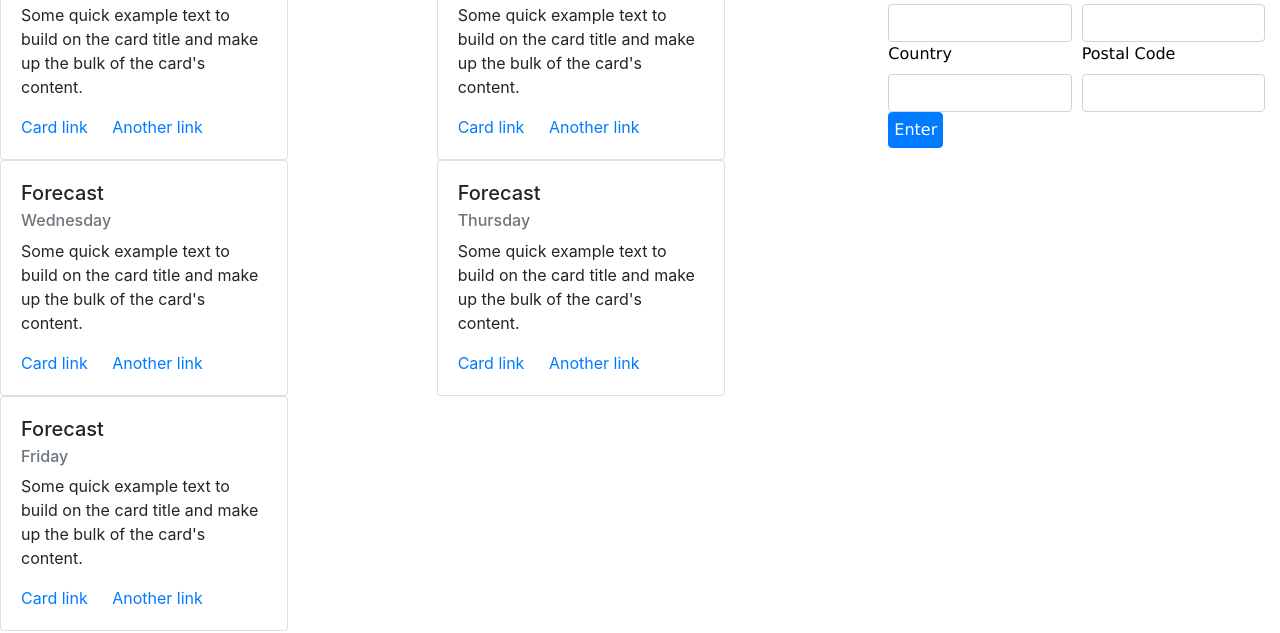
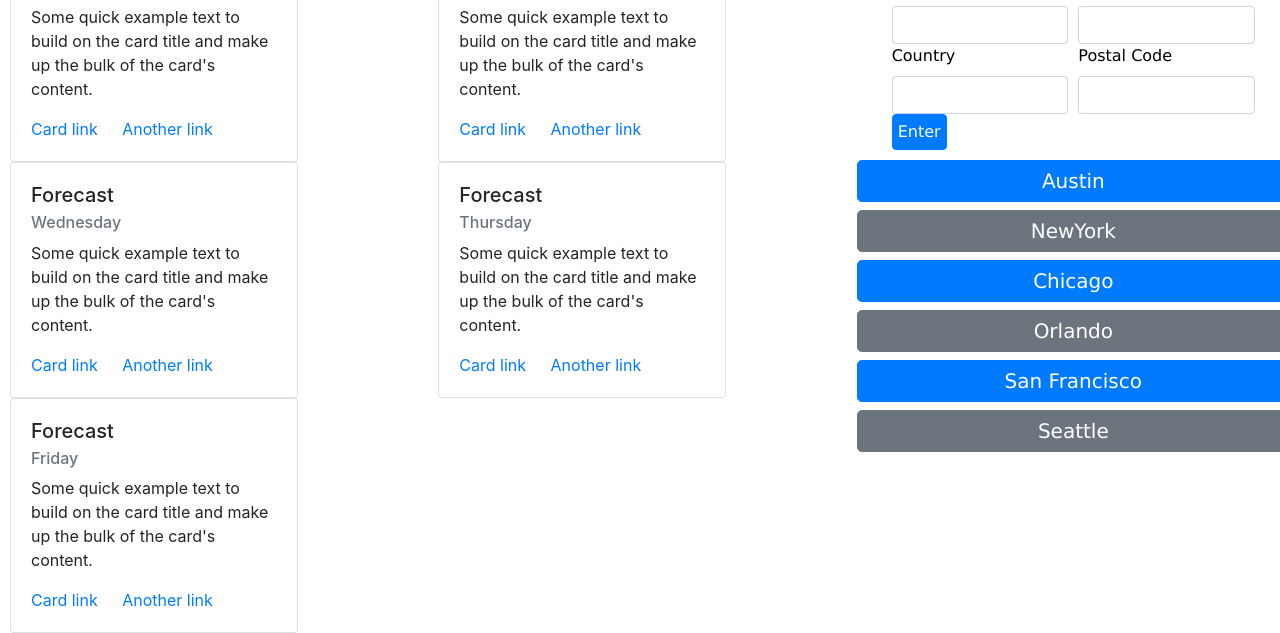
Before and after one commit to solaguirre/weatherdashboard, a plain HTML site: page index.html in a window 1280 px wide. Shown: the part 318-951 px from the top of the page. Drawn offline with nearby package versions, Linux system fonts and the light colour scheme.

Commit message:
Added city buttons to search div in html.

```diff
--- a/index.html
+++ b/index.html
@@ -19,7 +19,6 @@
     <div class="jumbotron jumbotron-fluid">
         <div class="main-container">
             <h1 class="display-4">Weather Dashboard</h1>
-            <p class="lead"></p>
         </div>
     </div>
     <!-- search div - form -->
@@ -143,6 +142,23 @@
                                 </div>
                             </form>
                         </div>
+
+                        <section class="row">
+                            <div class="row">
+                                <button id="city-btn" type="button"
+                                    class="btn btn-primary btn-lg btn-block">Austin</button>
+                                <button id="city-btn" type="button"
+                                    class="btn btn-secondary btn-lg btn-block">NewYork</button>
+                                <button id="city-btn" type="button"
+                                    class="btn btn-primary btn-lg btn-block">Chicago</button>
+                                <button id="city-btn" type="button"
+                                    class="btn btn-secondary btn-lg btn-block">Orlando</button>
+                                <button id="city-btn" type="button" class="btn btn-primary btn-lg btn-block">San
+                                    Francisco</button>
+                                <button id="city-btn" type="button"
+                                    class="btn btn-secondary btn-lg btn-block">Seattle</button>
+                            </div>
+                        </section>
                     </div>
                 </section>
             </div>
--- a/style.css
+++ b/style.css
@@ -20,3 +20,13 @@
 .btn {
     padding: 5px;
 }
+
+.row{
+    padding-left: 5px;
+    padding-top: 5px;
+    padding-right: 5px;
+}
+
+.city-btn{
+
+}
```
